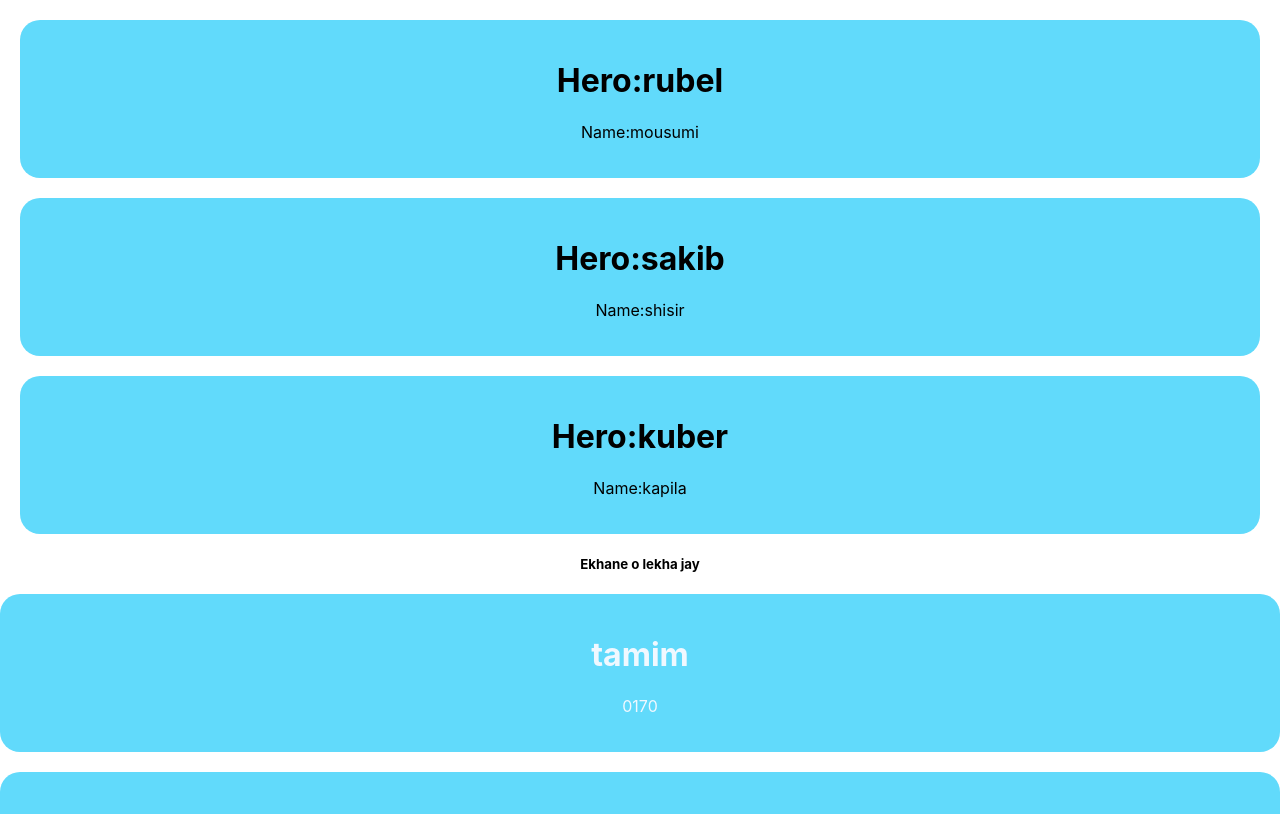
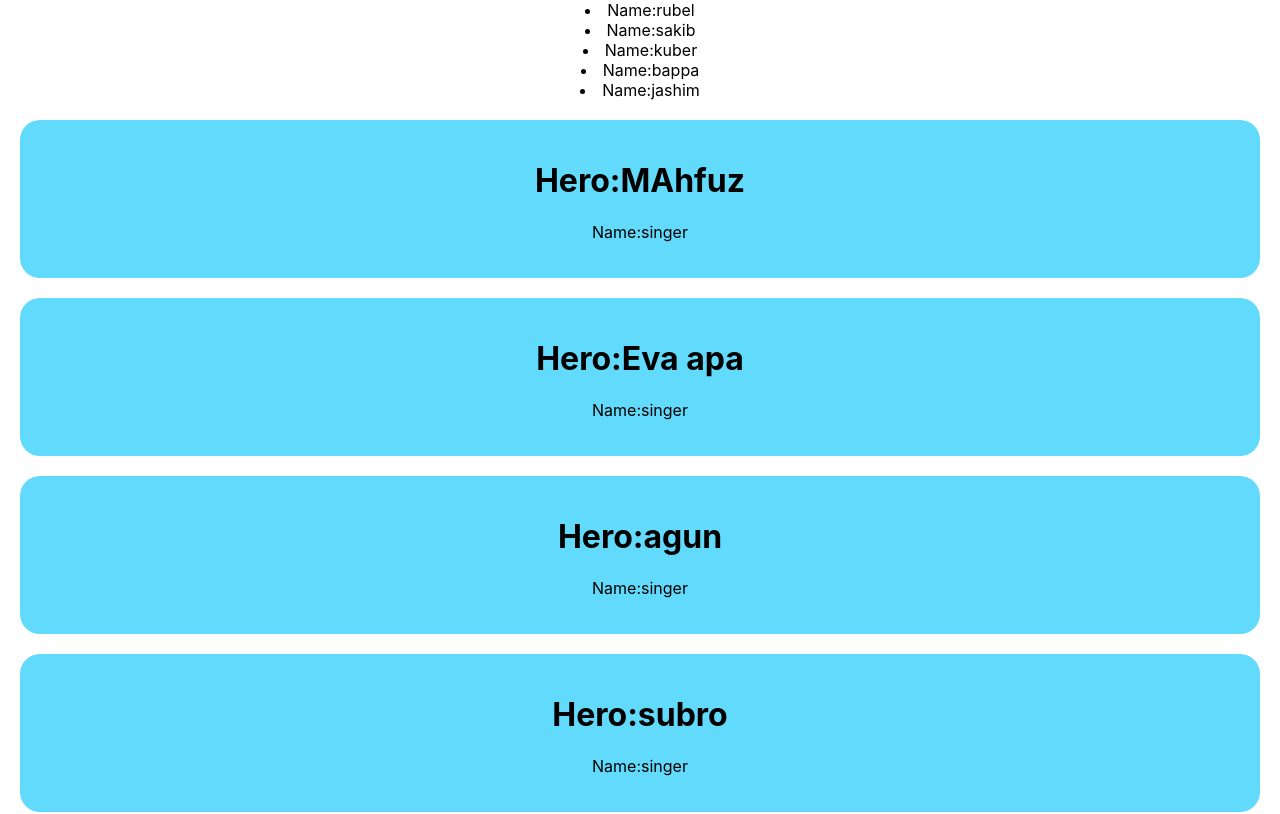
Before and after one commit to ForhadRoben/react-storage-and-handler-Practice47.5, a React (Create React App) app: page / in a window 1280 px wide. Shown: the top 814 px of the page. Built offline with nearby package versions, Linux system fonts and the light colour scheme.

Commit message:
map commited

```diff
--- a/src/App.js
+++ b/src/App.js
@@ -1,19 +1,35 @@
 // import logo from './logo.svg';
 import './App.css';
-/* const number = 5555;
-const singer = { name: 'MAhfuz', job: 'singer' }
-const singer2 = { name: 'Eva apa', job: 'singer' }
+const number = 5555;
+const singers = [{ name: 'MAhfuz', job: 'singer' },
+{ name: 'Eva apa', job: 'singer' },
+{ name: 'agun', job: 'singer' },
+{ name: 'subro', job: 'singer' }]
 const singerStyle = {
   color: 'red',
   backgroundColor: 'blue'
-} */
+}
 
 function App() {
+  const nayoks = ['rubel', 'sakib', 'kuber', 'bappa', 'jashim'];
   return (
     <div className="App">
-      <Person name="rubel" nayika="mousumi"></Person>
+      {
+        nayoks.map(nayok => <li>Name:{nayok}</li>)
+      }
+      {/* {
+        nayoks.map(nayok => <Person name={nayok}></Person>)
+      } */}
+      {
+        singers.map(singer => <Person name={singer.name} nayika={singer.job}></Person>)
+      }
+
+      {/* <Person name={nayoks[0]} nayika="mousumi"></Person>
+      <Person name={nayoks[1]} nayika="mousumi"></Person>
+      <Person name={nayoks[2]} nayika="mousumi"></Person>
+      <Person name={nayoks[3]} nayika="mousumi"></Person>
       <Person name="sakib" nayika="shisir"></Person>
-      <Person name="kuber" nayika="kapila"></Person>
+      <Person name="kuber" nayika="kapila"></Person> */}
       <h5>Ekhane o lekha jay</h5>
       <Friend name="tamim" phone="0170"></Friend>
       <Friend name="mushfiq" phone="0180"></Friend>
```
